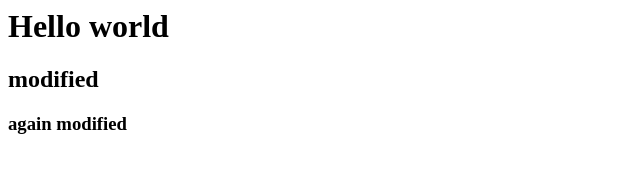
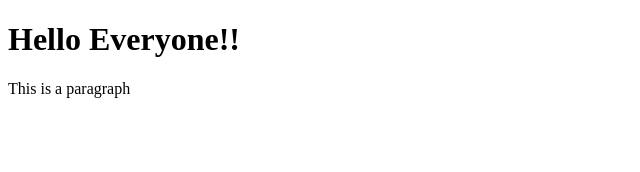
Before and after one commit to shrinivas09065/Shree_demo-, a plain HTML site: page index.html in a window 1280 px wide. Shown: the whole page, without its empty margins (0-640 px from the left). Drawn offline with Linux system fonts and the light colour scheme.

Commit message:
Update index.html

```diff
--- a/index.html
+++ b/index.html
@@ -1,3 +1,12 @@
-<h1>Hello world</h1>
-<h2>modified</h2>
-<h3>again modified</h3>
+ <!DOCTYPE html>
+<html>
+<head>
+<title>note</title>
+</head>
+<body>
+
+<h1>Hello Everyone!!</h1>
+<p>This is a paragraph</p>
+
+</body>
+</html>
```
